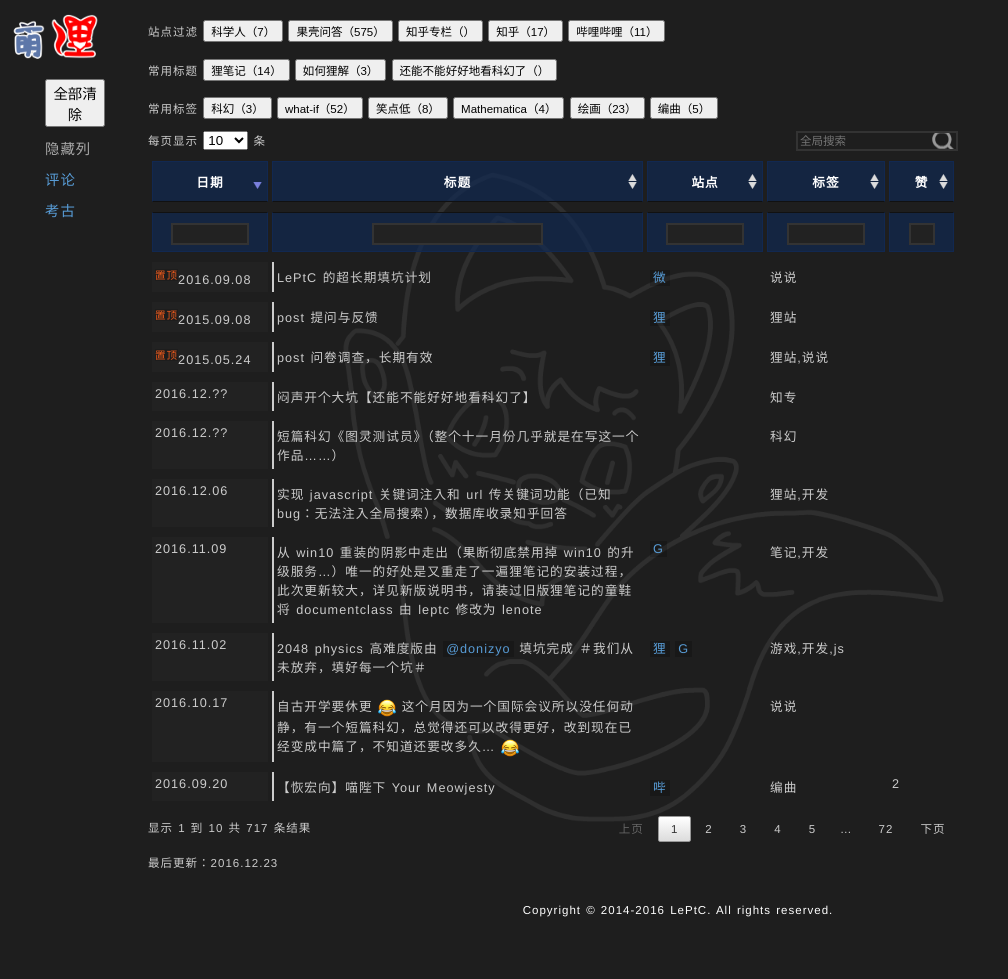
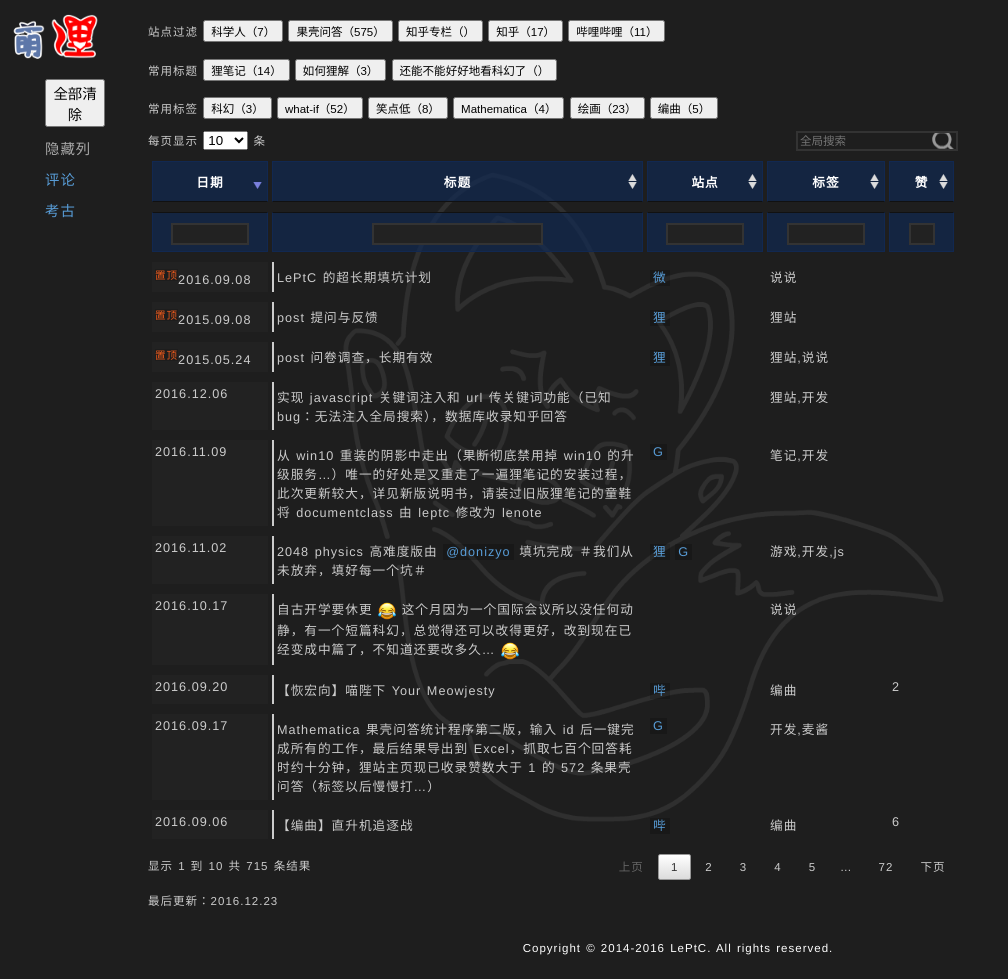
Before and after one commit to LePtC/LePtC.github.io, a Jekyll site: the page built from index.html, in a window 1280 px wide and 979 px high. Shown: the whole window, without its empty margins (0-1008 px from the left). Built offline with Jekyll 4.4.1, drawn with Linux system fonts in a browser that asks for light colours; Markdown is read by kramdown in place of the engine named in the settings; comment, search, counter and statistics services are not loaded; some of the changed lines change nothing that is shown.

Commit message:
update index

```diff
--- a/index.html
+++ b/index.html
@@ -199,7 +199,7 @@
 
 <tbody style="color:#CCC">
 
-<tr><td>2016.12.??</td>
+<!-- <tr><td>2016.12.??</td>
   <td>闷声开个大坑【还能不能好好地看科幻了】</td>
 <td></td>
 <td>知专</td><td></td></tr>
@@ -207,10 +207,10 @@
 <tr><td>2016.12.??</td>
   <td>短篇科幻《图灵测试员》（整个十一月份几乎就是在写这一个作品……）</td>
 <td></td>
-<td>科幻</td><td></td></tr>
+<td>科幻</td><td></td></tr> -->
 
 <tr><td>2016.12.06</td>
-  <td>实现 javascript 关键词注入和 url 传关键词功能（已知 bug：无法注入全局搜索），数据库收录知乎回答</td>
+  <td>实现 javascript 关键词注入和 url 传关键词功能（已知 bug：无法注入全局搜索<!-- 还有无法先降序，Edge浏览器tfoot不置顶 -->），数据库收录知乎回答</td>
 <td></td>
 <td>狸站,开发</td><td></td></tr>
 
```
